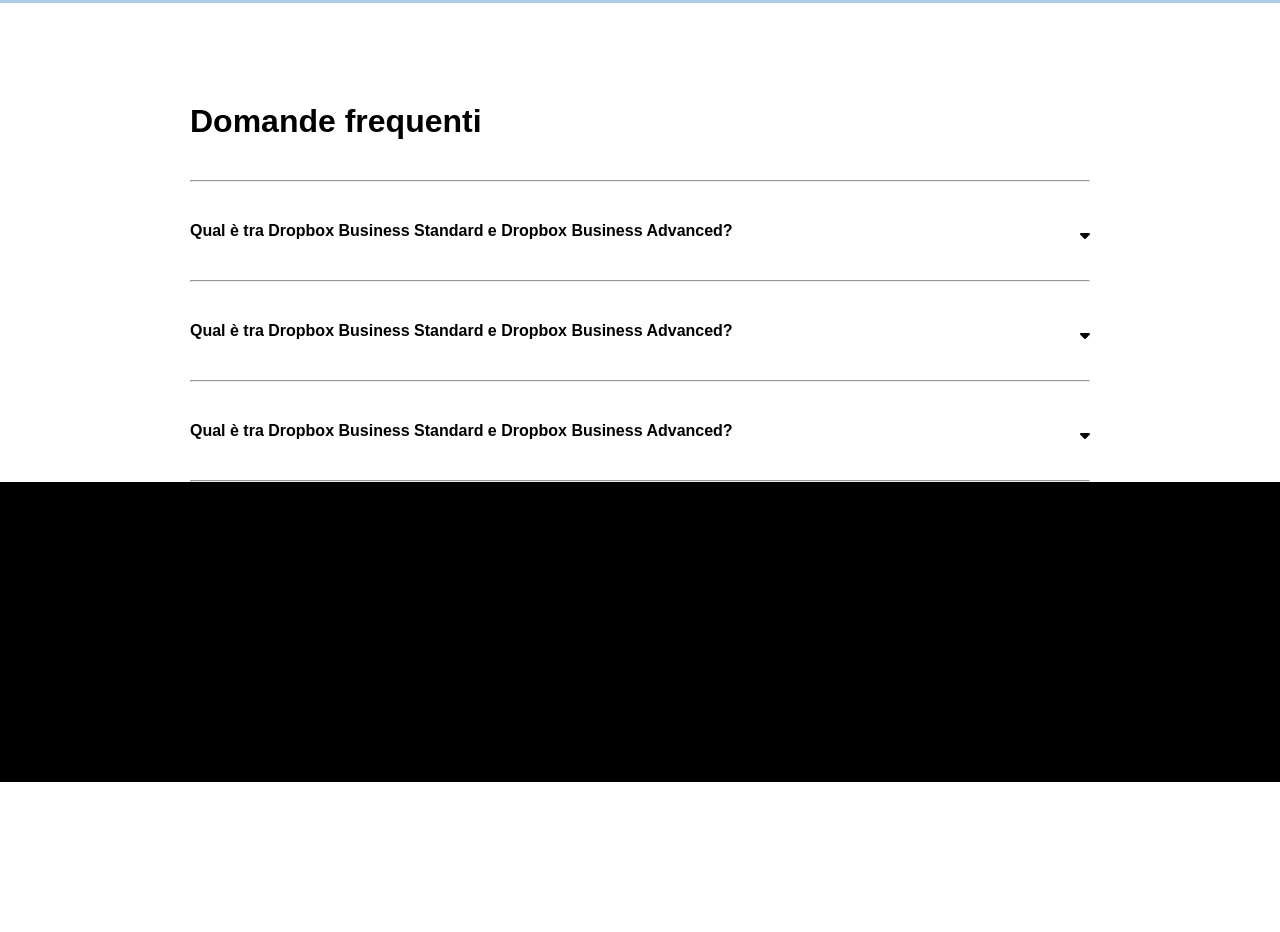
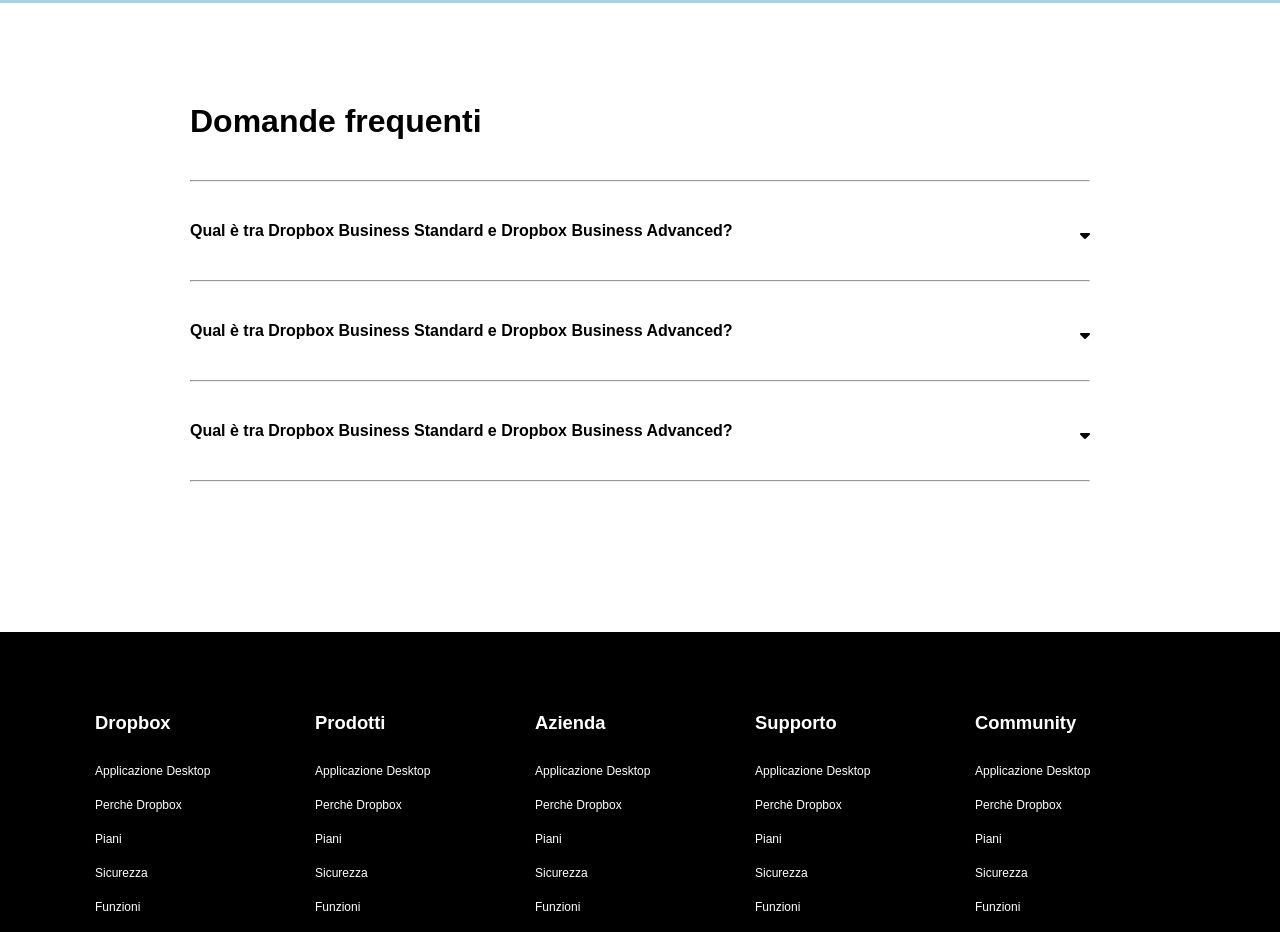
Before and after one commit to lucadisanto7/htmlcss-dropbox, a plain HTML site: page index.html in a window 1280 px wide. Shown: the part 4670-5602 px from the top of the page. Before the commit the page ends 5452 px from the top, so only its background shows below. Drawn offline with Linux system fonts and the light colour scheme.

Commit message:
[UPD] Added text in footer

```diff
--- a/css/style.css
+++ b/css/style.css
@@ -299,3 +299,6 @@ h1{
 footer{
     background-color: black;
 }
+.pd-top-80{
+    padding-top: 80px;
+}
--- a/index.html
+++ b/index.html
@@ -332,10 +332,57 @@
         </div>
     </main>
     <footer>
-        <div class="main-container-lg">
+        <div class="main-container-lg mg-150-top">
             <div class="row">
                 <div class="col-20">
-
+                    <ul>
+                        <li class="mg-30-bottom pd-top-80 item font-size-23"><a class="decoration-none" href=""><span class="col-33-text white-text"><strong>Dropbox</strong></span></a></li>
+                        <li class="mg-20-bottom font-size-14 item"><a class="decoration-none" href=""><span class="col-33-text white-text">Applicazione Desktop</span></a></li>
+                        <li class="mg-20-bottom font-size-14 item"><a class="decoration-none" href=""><span class="col-33-text white-text">Perchè Dropbox</span></a></li>
+                        <li class="mg-20-bottom font-size-14 item"><a class="decoration-none" href=""><span class="col-33-text white-text">Piani</span></a></li>
+                        <li class="mg-20-bottom font-size-14 item"><a class="decoration-none" href=""><span class="col-33-text white-text">Sicurezza</span></a></li>
+                        <li class="mg-20-bottom font-size-14 item"><a class="decoration-none" href=""><span class="col-33-text white-text">Funzioni</span></a></li>
+                    </ul>
+                </div>
+                <div class="col-20">
+                    <ul>
+                        <li class="mg-30-bottom pd-top-80 item font-size-23"><a class="decoration-none" href=""><span class="col-33-text white-text"><strong>Prodotti</strong></span></a></li>
+                        <li class="mg-20-bottom font-size-14 item"><a class="decoration-none" href=""><span class="col-33-text white-text">Applicazione Desktop</span></a></li>
+                        <li class="mg-20-bottom font-size-14 item"><a class="decoration-none" href=""><span class="col-33-text white-text">Perchè Dropbox</span></a></li>
+                        <li class="mg-20-bottom font-size-14 item"><a class="decoration-none" href=""><span class="col-33-text white-text">Piani</span></a></li>
+                        <li class="mg-20-bottom font-size-14 item"><a class="decoration-none" href=""><span class="col-33-text white-text">Sicurezza</span></a></li>
+                        <li class="mg-20-bottom font-size-14 item"><a class="decoration-none" href=""><span class="col-33-text white-text">Funzioni</span></a></li>
+                    </ul>
+                </div>
+                <div class="col-20">
+                    <ul>
+                        <li class="mg-30-bottom pd-top-80 item font-size-23"><a class="decoration-none" href=""><span class="col-33-text white-text"><strong>Azienda</strong></span></a></li>
+                        <li class="mg-20-bottom font-size-14 item"><a class="decoration-none" href=""><span class="col-33-text white-text">Applicazione Desktop</span></a></li>
+                        <li class="mg-20-bottom font-size-14 item"><a class="decoration-none" href=""><span class="col-33-text white-text">Perchè Dropbox</span></a></li>
+                        <li class="mg-20-bottom font-size-14 item"><a class="decoration-none" href=""><span class="col-33-text white-text">Piani</span></a></li>
+                        <li class="mg-20-bottom font-size-14 item"><a class="decoration-none" href=""><span class="col-33-text white-text">Sicurezza</span></a></li>
+                        <li class="mg-20-bottom font-size-14 item"><a class="decoration-none" href=""><span class="col-33-text white-text">Funzioni</span></a></li>
+                    </ul>
+                </div>
+                <div class="col-20">
+                    <ul>
+                        <li class="mg-30-bottom pd-top-80 item font-size-23"><a class="decoration-none" href=""><span class="col-33-text white-text"><strong>Supporto</strong></span></a></li>
+                        <li class="mg-20-bottom font-size-14 item"><a class="decoration-none" href=""><span class="col-33-text white-text">Applicazione Desktop</span></a></li>
+                        <li class="mg-20-bottom font-size-14 item"><a class="decoration-none" href=""><span class="col-33-text white-text">Perchè Dropbox</span></a></li>
+                        <li class="mg-20-bottom font-size-14 item"><a class="decoration-none" href=""><span class="col-33-text white-text">Piani</span></a></li>
+                        <li class="mg-20-bottom font-size-14 item"><a class="decoration-none" href=""><span class="col-33-text white-text">Sicurezza</span></a></li>
+                        <li class="mg-20-bottom font-size-14 item"><a class="decoration-none" href=""><span class="col-33-text white-text">Funzioni</span></a></li>
+                    </ul>
+                </div>
+                <div class="col-20">
+                    <ul>
+                        <li class="mg-30-bottom pd-top-80 item font-size-23"><a class="decoration-none" href=""><span class="col-33-text white-text"><strong>Community</strong></span></a></li>
+                        <li class="mg-20-bottom font-size-14 item"><a class="decoration-none" href=""><span class="col-33-text white-text">Applicazione Desktop</span></a></li>
+                        <li class="mg-20-bottom font-size-14 item"><a class="decoration-none" href=""><span class="col-33-text white-text">Perchè Dropbox</span></a></li>
+                        <li class="mg-20-bottom font-size-14 item"><a class="decoration-none" href=""><span class="col-33-text white-text">Piani</span></a></li>
+                        <li class="mg-20-bottom font-size-14 item"><a class="decoration-none" href=""><span class="col-33-text white-text">Sicurezza</span></a></li>
+                        <li class="mg-20-bottom font-size-14 item"><a class="decoration-none" href=""><span class="col-33-text white-text">Funzioni</span></a></li>
+                    </ul>
                 </div>
             </div>
         </div>
```
